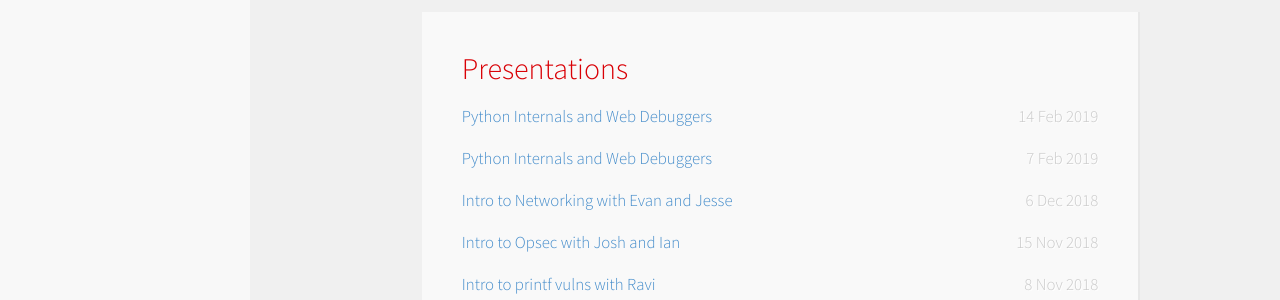
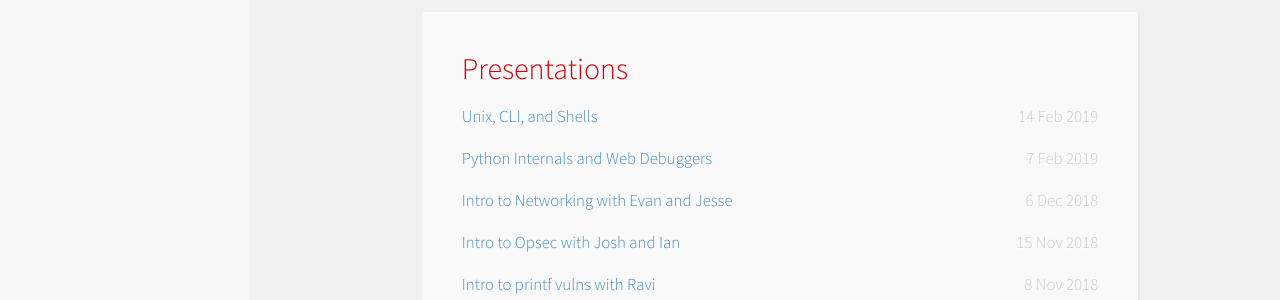
Before and after one commit to sigpwny/sigpwny.github.io-archive, a Jekyll site: the page built from index.html, in a window 1280 px wide and 900 px high. Shown: the part 454-754 px from the top of the window. Built offline with Jekyll 4.4.1, drawn with Linux system fonts in a browser that asks for light colours; nearby versions of some CDN libraries.

Commit message:
Update presentations.html

```diff
--- a/_includes/presentations.html
+++ b/_includes/presentations.html
@@ -15,7 +15,7 @@
 
     <!-- new member task: add all of these -->
     <li><span>
-        <a href="https://docs.google.com/presentation/d/1xWpSEjymxr2PWA8a_bNIz1pWX54fxHsc-wltjLunwUs/edit?usp=sharing">Python Internals and Web Debuggers</a>
+        <a href="https://docs.google.com/presentation/d/1xWpSEjymxr2PWA8a_bNIz1pWX54fxHsc-wltjLunwUs/edit?usp=sharing">Unix, CLI, and Shells</a>
         <time class="pull-right post-list">14 Feb 2019</time>
     </span></li>
     <li><span>
```
